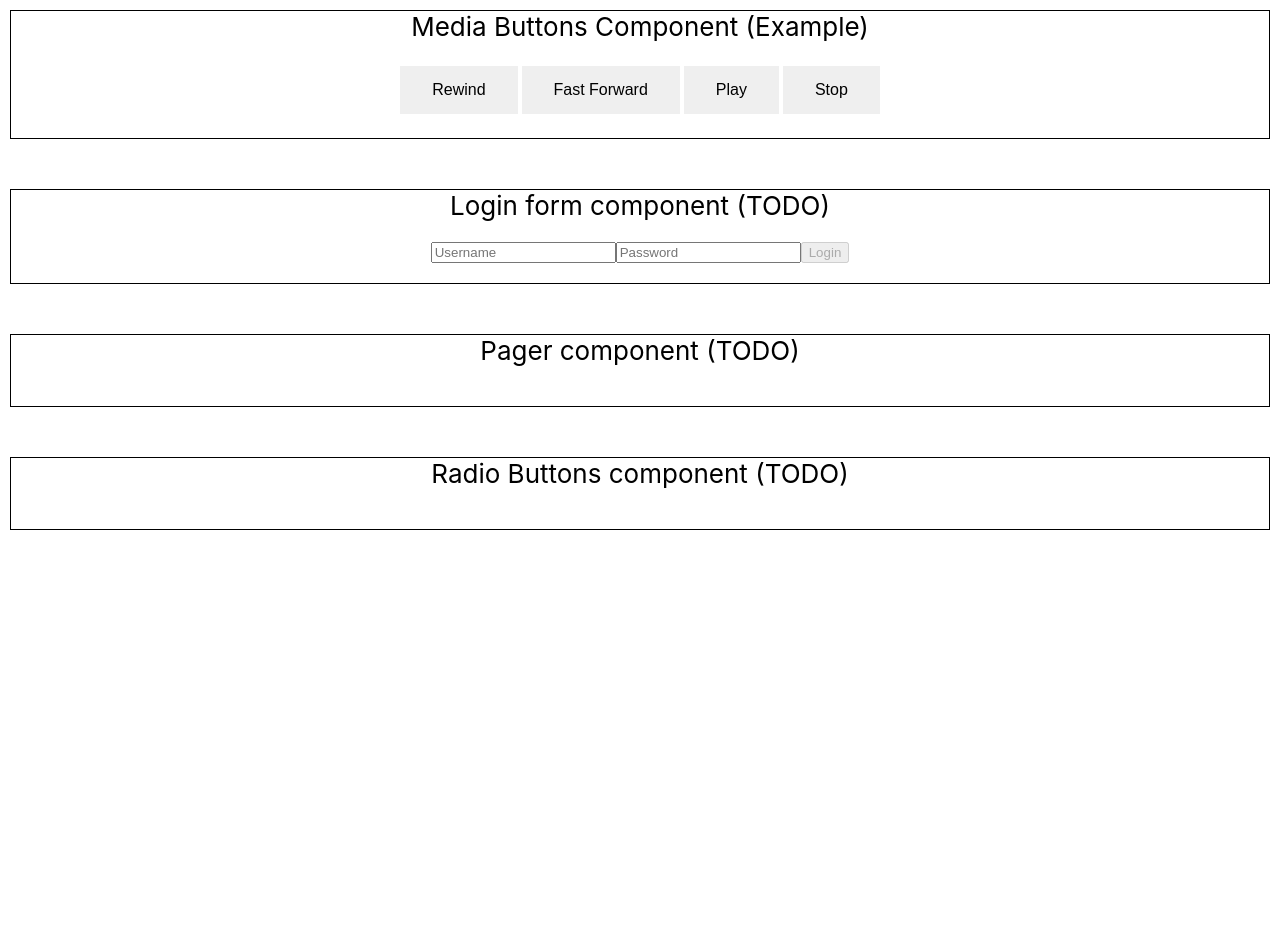
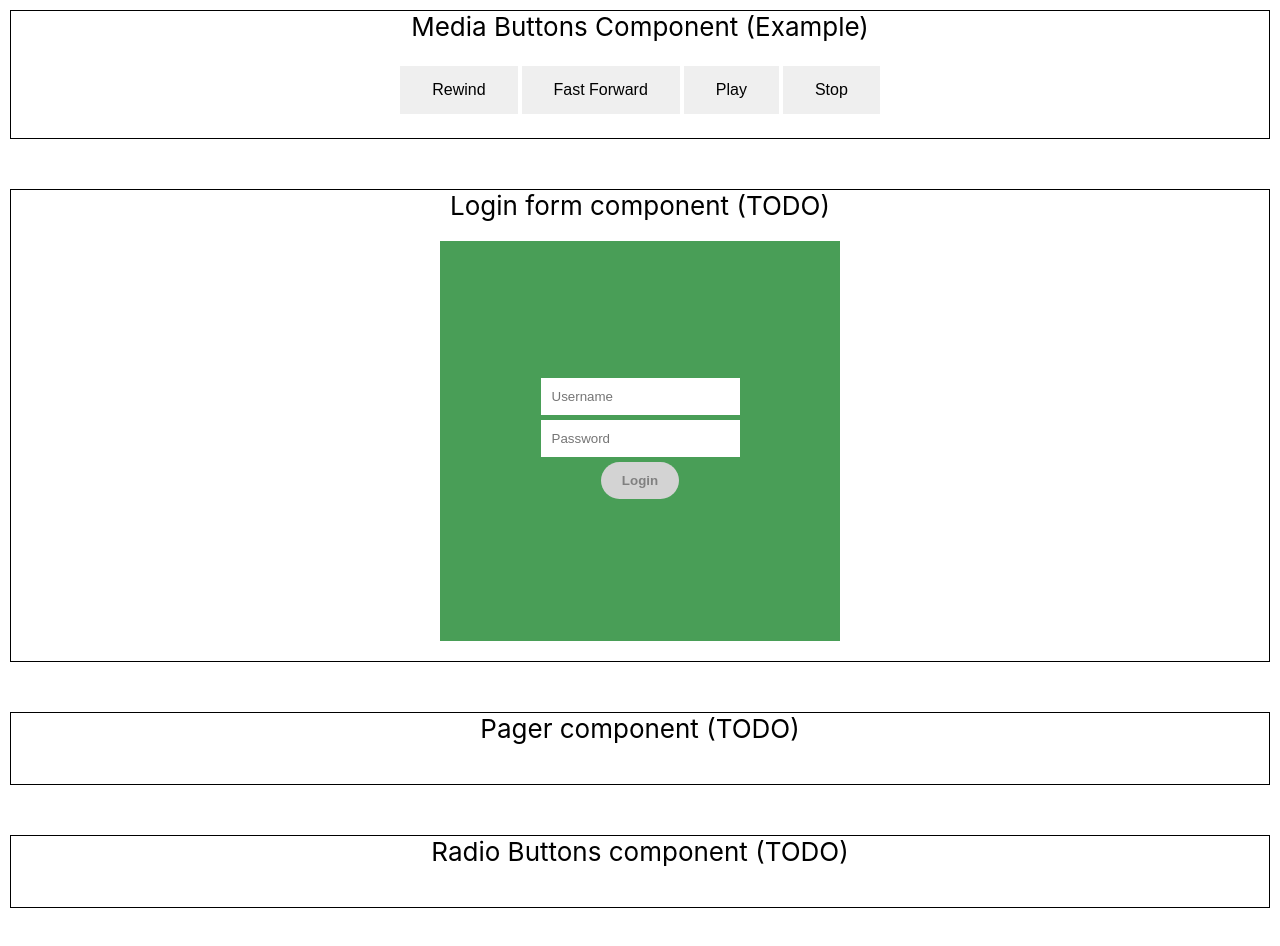
Before and after one commit to prof-tejera/homework-3-Bianca-Morris, a React (Create React App) app: page / in a window 1280 px wide. Shown: the top 946 px of the page. Before the commit the page ends 800 px from the top, so only its background shows below. Built offline with nearby package versions, Linux system fonts and the light colour scheme.

Commit message:
some styling tweaks for login form

```diff
--- a/src/LoginForm/LoginForm.css
+++ b/src/LoginForm/LoginForm.css
@@ -0,0 +1,30 @@
+form.form-login {
+    background-color: rgb(73, 158, 87);
+    height: 400px;
+    width: 400px;
+    display: flex;
+    align-items: center;
+    justify-content: center;
+    flex-direction: column;
+}
+
+form.form-login>input {
+    padding: 10px;
+    margin-bottom: 5px;
+    border: 1px solid transparent;
+}
+
+form.form-login>input.form-submit {
+    background-color: honeydew;
+    color: rgb(73, 158, 87);
+    text-decoration: capitalize;
+    border-radius: 30px;
+    font-weight: 600;
+    padding: 10px 20px;
+}
+
+form.form-login>input.form-submit:disabled {
+    background-color: lightgray;
+    color: grey;
+    cursor: not-allowed;
+}
```
